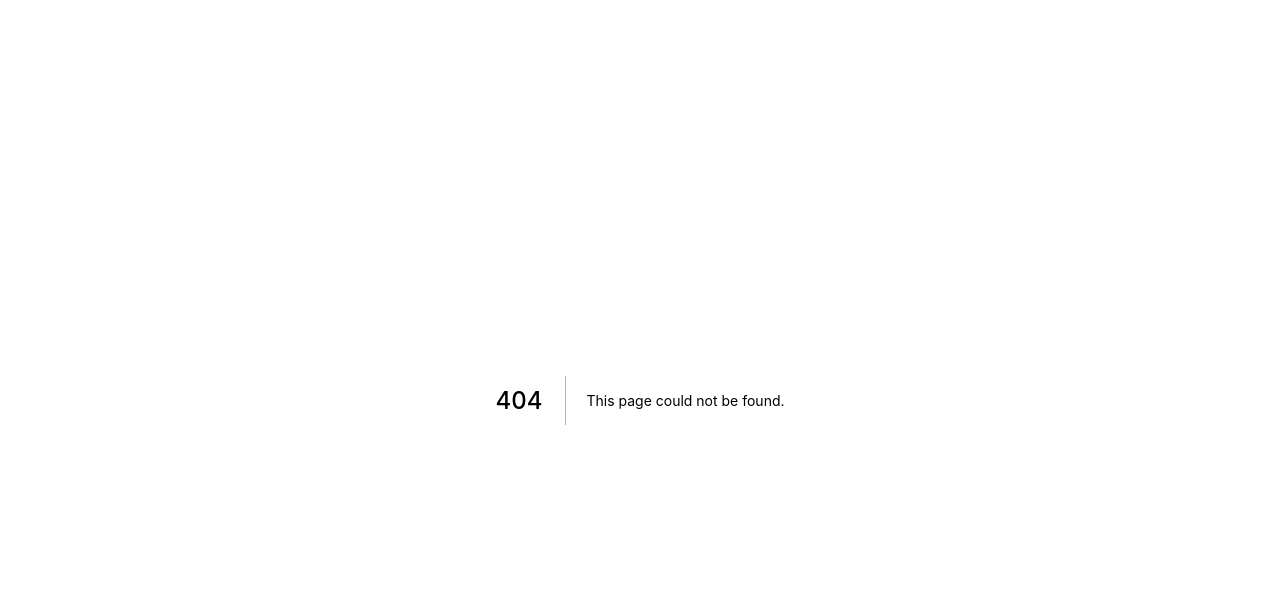
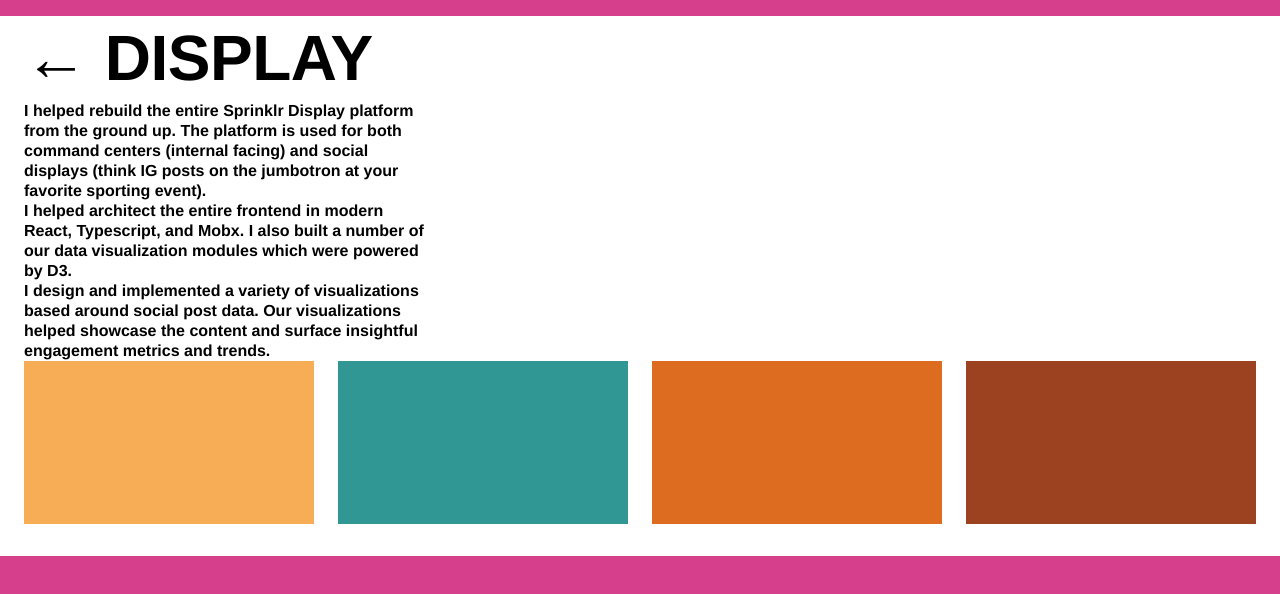
Before and after one commit to rttnbrgr/homebase, a Next.js app: page /portfolio/1 in a window 1280 px wide. Before the commit this address had no page. Shown: the top 594 px of the page. Built offline with nearby package versions, Linux system fonts and the light colour scheme.

Commit message:
wip: stub out portfolio stuff

```diff
--- /dev/null
+++ b/components/portfolio/Grid.tsx
@@ -0,0 +1,24 @@
+import React from "react";
+import { SimpleGrid, SimpleGridProps } from "@chakra-ui/react";
+import { responsivePad } from "./utils";
+
+const gridStyles: SimpleGridProps = {
+  columns: {
+    base: 1,
+    sm: 2,
+    lg: 3,
+    xl: 4
+  },
+  columnGap: responsivePad,
+  rowGap: responsivePad
+};
+
+type Props = {
+  children: React.ReactNode;
+};
+
+const PortfolioGrid = ({ children }: Props) => {
+  return <SimpleGrid {...gridStyles}>{children}</SimpleGrid>;
+};
+
+export default PortfolioGrid;
--- /dev/null
+++ b/components/portfolio/Item.tsx
@@ -0,0 +1,28 @@
+import React from "react";
+import { AspectRatio, Box, BoxProps } from "@chakra-ui/react";
+import NextLink, { LinkProps } from "next/link";
+
+const portfolioGridItemStyles: BoxProps = {
+  _hover: {
+    bg: "pink",
+    cursor: "pointer"
+  }
+};
+
+type Props = LinkProps & BoxProps & {};
+
+const PortfolioGridItem = ({ href, ...props }: Props) => {
+  return (
+    <NextLink href={href}>
+      <AspectRatio ratio={16 / 9}>
+        <Box {...portfolioGridItemStyles} {...props} />
+      </AspectRatio>
+    </NextLink>
+  );
+};
+
+PortfolioGridItem.defaultProps = {
+  href: "/portfolio/1"
+};
+
+export default PortfolioGridItem;
--- /dev/null
+++ b/components/portfolio/Layout.tsx
@@ -0,0 +1,42 @@
+import React from "react";
+import {
+  AspectRatio,
+  Box,
+  ChakraProvider,
+  Container,
+  ContainerProps,
+  ResponsiveValue
+} from "@chakra-ui/react";
+import theme from "../../theme";
+import PortfolioMeta from "../../components/portfolio/Meta";
+import { responsivePad } from "./utils";
+
+const containerStyles: ContainerProps = {
+  px: responsivePad,
+  pb: 8,
+  maxW: {
+    base: "1600px"
+  }
+};
+
+type Props = {
+  title?: string;
+  children?: React.ReactNode;
+};
+
+const PortfolioLayout = ({ title, children }: Props) => {
+  return (
+    <>
+      <PortfolioMeta title={title} />
+      <ChakraProvider theme={theme}>
+        <Box minH="100vh" layerStyle="debug" pt="4">
+          <Box bg="white">
+            <Container {...containerStyles}>{children}</Container>
+          </Box>
+        </Box>
+      </ChakraProvider>
+    </>
+  );
+};
+
+export default PortfolioLayout;
--- /dev/null
+++ b/components/portfolio/Meta.tsx
@@ -0,0 +1,28 @@
+import React from "react";
+import Head from "next/head";
+import Meta from "../../components/meta";
+
+type Props = {
+  title: string;
+  preview?: boolean;
+};
+
+const PortfolioMeta = ({ preview, title }: Props) => {
+  return (
+    <>
+      <Meta />
+      <Head>
+        <meta charSet="UTF-8" />
+        <meta name="viewport" content="width=device-width, initial-scale=1.0" />
+        <meta httpEquiv="X-UA-Compatible" content="ie=edge" />
+        <title>{`${title} | R T T N B R G `}</title>
+      </Head>
+    </>
+  );
+};
+
+PortfolioMeta.defaultProps = {
+  title: "Portfolio"
+};
+
+export default PortfolioMeta;
--- /dev/null
+++ b/components/portfolio/index.tsx
@@ -0,0 +1,6 @@
+import Grid from "./Grid";
+import Item from "./Item";
+import Layout from "./Layout";
+import Meta from "./Meta";
+
+export { Grid, Item, Layout, Meta };
--- /dev/null
+++ b/components/portfolio/utils.ts
@@ -0,0 +1,10 @@
+// import React from "react";
+import { ResponsiveValue } from "@chakra-ui/react";
+
+export const responsivePad: ResponsiveValue<number> = {
+  base: 4,
+  // sm: 5
+  md: 5,
+  lg: 6
+  // xl: 4
+};
--- /dev/null
+++ b/pages/portfolio/[id].tsx
@@ -0,0 +1,67 @@
+import React from "react";
+import { AspectRatio, Box, Text } from "@chakra-ui/react";
+import NextLink from "next/link";
+import { Layout, Grid } from "../../components/portfolio";
+
+const mockPortfolio = ["orange.300", "teal.500", "orange.500", "orange.700"];
+
+type PortfolioProjectProps = {};
+
+function PortfolioProject({}: PortfolioProjectProps) {
+  return (
+    <Layout>
+      {/* <NextLink href="/portfolio">
+        <Text textStyle="portfolio.header">← Portfolio Item</Text>
+      </NextLink> */}
+      <NextLink href="/portfolio">
+        <Text textStyle="portfolio.header">← Display </Text>
+      </NextLink>
+
+      <Text textStyle="portfolio.text">
+        I helped rebuild the entire Sprinklr Display platform from the ground
+        up. The platform is used for both command centers (internal facing) and
+        social displays (think IG posts on the jumbotron at your favorite
+        sporting event).
+      </Text>
+      <Text textStyle="portfolio.text">
+        I helped architect the entire frontend in modern React, Typescript, and
+        Mobx. I also built a number of our data visualization modules which were
+        powered by D3.{" "}
+      </Text>
+      <Text textStyle="portfolio.text">
+        I design and implemented a variety of visualizations based around social
+        post data. Our visualizations helped showcase the content and surface
+        insightful engagement metrics and trends.
+      </Text>
+      <Grid>
+        {mockPortfolio.map((x, i) => (
+          <NextLink href="/portfolio/1" key={i}>
+            <AspectRatio ratio={16 / 9} key={i}>
+              <Box
+                bg={x}
+                h="100px"
+                _hover={{ bg: "pink", cursor: "pointer" }}
+              />
+            </AspectRatio>
+          </NextLink>
+        ))}
+      </Grid>
+    </Layout>
+  );
+}
+
+export default PortfolioProject;
+
+export async function getStaticProps(context) {
+  // console.log("context", context);
+  return {
+    props: {} // will be passed to the page component as props
+  };
+}
+
+export const getStaticPaths = async () => {
+  return {
+    paths: ["/portfolio/1"],
+    fallback: false
+  };
+};
--- /dev/null
+++ b/pages/portfolio/index.tsx
@@ -0,0 +1,68 @@
+import React from "react";
+import Head from "next/head";
+import Meta from "../../components/meta";
+import { AspectRatio, Box, BoxProps, Text } from "@chakra-ui/react";
+import {
+  Layout,
+  Grid,
+  Item as PortfolioGridItem
+} from "../../components/portfolio";
+import { Url } from "url";
+
+const mockPortfolio = [
+  "red.100",
+  "red.200",
+  "red.300",
+  "red.400",
+  "red.500",
+  "red.600",
+  "red.700",
+  "red.800",
+  "red.900",
+  "teal.100",
+  "teal.200",
+  "teal.300",
+  "teal.400",
+  "teal.500",
+  "teal.600",
+  "teal.700",
+  "teal.800",
+  "teal.900"
+];
+
+// type Props = {
+//   title: string;
+//   children?: React.ReactNode;
+// };
+
+// const PorfolioHeader = ({}: Props) => (
+//   return (
+//     <>
+//     <Text textStyle="portfolio.header">Portfolio</Text>
+//     {false && 'bar'}
+//     </>
+//   )
+// )
+
+type PortfolioProps = {};
+
+function Portfolio({}: PortfolioProps) {
+  return (
+    <Layout>
+      <Text textStyle="portfolio.header">Portfolio</Text>
+      <Grid>
+        {mockPortfolio.map((x, i) => (
+          <PortfolioGridItem key={i} bg={x} />
+        ))}
+      </Grid>
+    </Layout>
+  );
+}
+
+export default Portfolio;
+
+export const getStaticProps = async () => {
+  return {
+    props: {}
+  };
+};
--- a/theme/index.ts
+++ b/theme/index.ts
@@ -102,6 +102,32 @@ const theme = extendTheme({
         fontSize: "1em",
         lineHeight: "1.25"
       }
+    },
+    portfolio: {
+      header: {
+        ...baseTextStyles,
+        fontSize: { base: "1.5em", md: "4em" },
+        fontWeight: 700,
+        lineHeight: "1.333",
+        textTransform: "uppercase",
+        letterSpacing: "-0.5px"
+      },
+      text: {
+        ...baseTextStyles,
+        fontSize: {
+          base: "1em",
+          sm: "1em",
+          md: "1em",
+          lg: "1em"
+        },
+        lineHeight: "1.25",
+        maxW: {
+          base: "400px",
+          sm: "400px",
+          md: "400px",
+          lg: "400px"
+        }
+      }
     }
   },
   components: {
```
